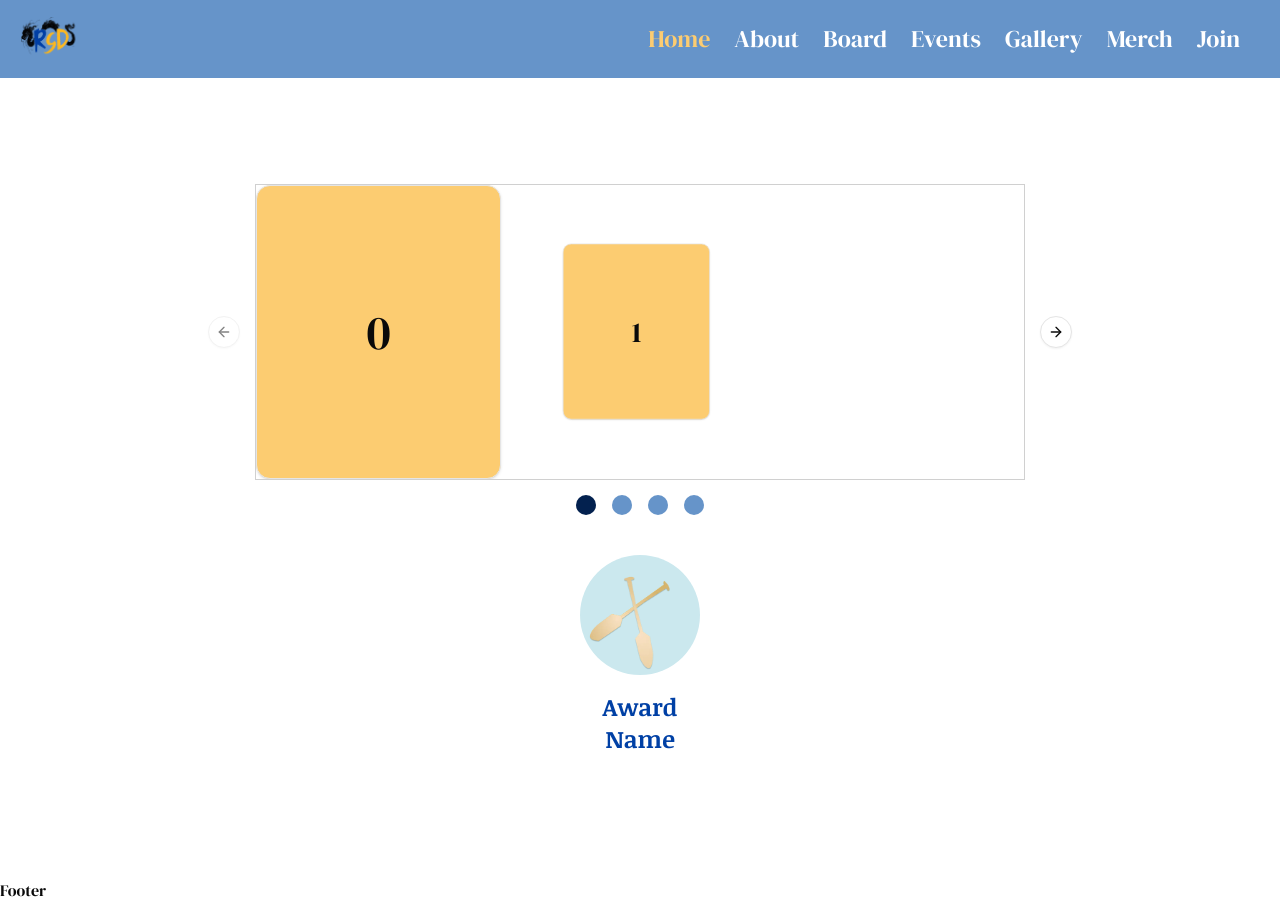
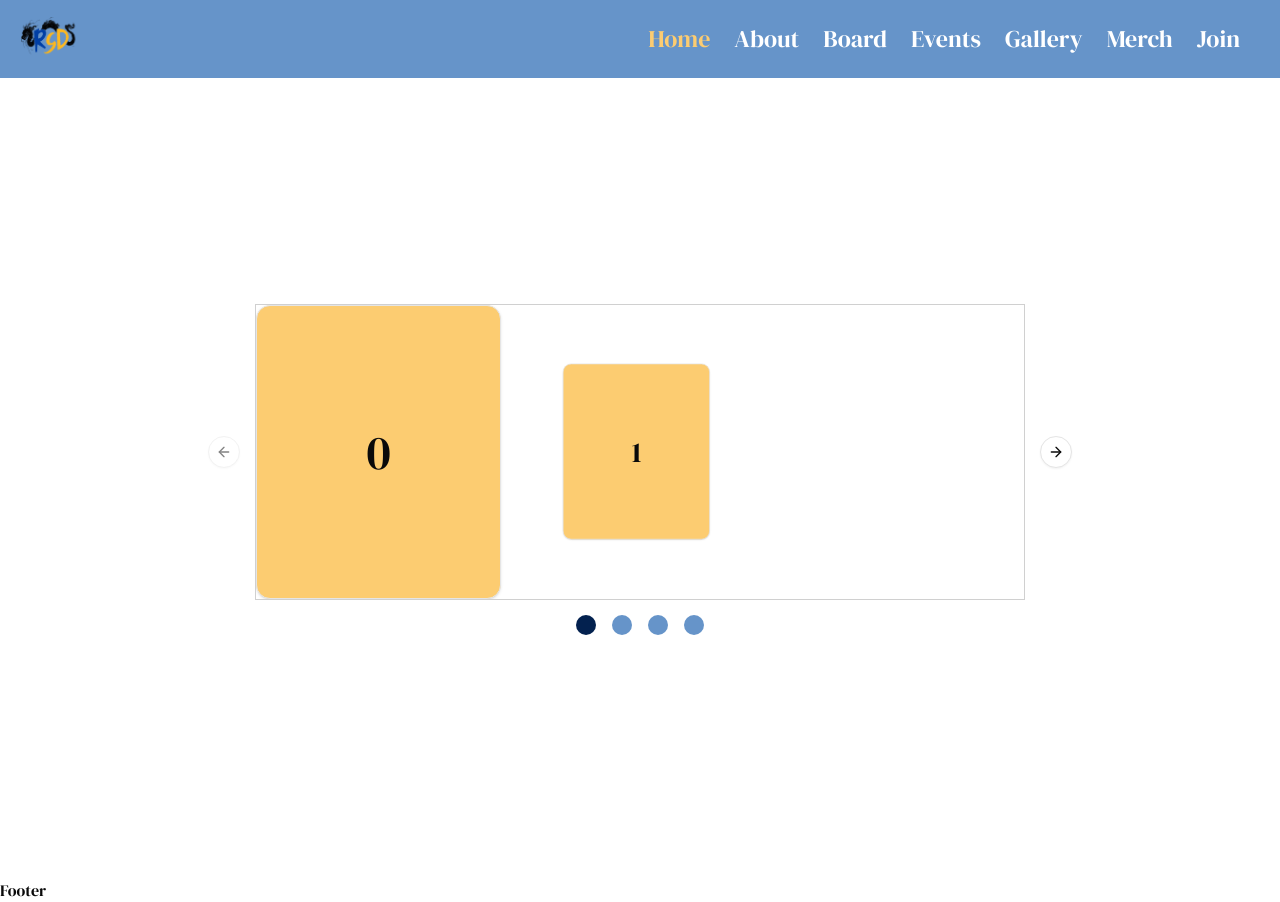
Before and after one commit to acm-ucr/rsd-website, a Next.js app: page / in a window 1280 px wide. Built offline with nearby package versions, Linux system fonts and the light colour scheme.

Commit message:
changing page

```diff
--- a/src/app/page.tsx
+++ b/src/app/page.tsx
@@ -1,14 +1,11 @@
-//import Example from "@/components/Example";
 import Carousel from "@/components/home/GalleryPreview";
-import AwardCard from "@/components/home/AwardCard";
+
 const Home = () => {
   return (
-    <div className="flex h-screen w-screen flex-col items-center justify-center">
-      {/* <Example text1="Adjust" text2="these" text3="Props" /> */}
+    <div className="flex h-screen w-screen items-center justify-center">
       <Carousel />
+    </div>
 
-      <AwardCard AwardName={"Award\nName"} />
-    </div>
   );
 };
 
```
